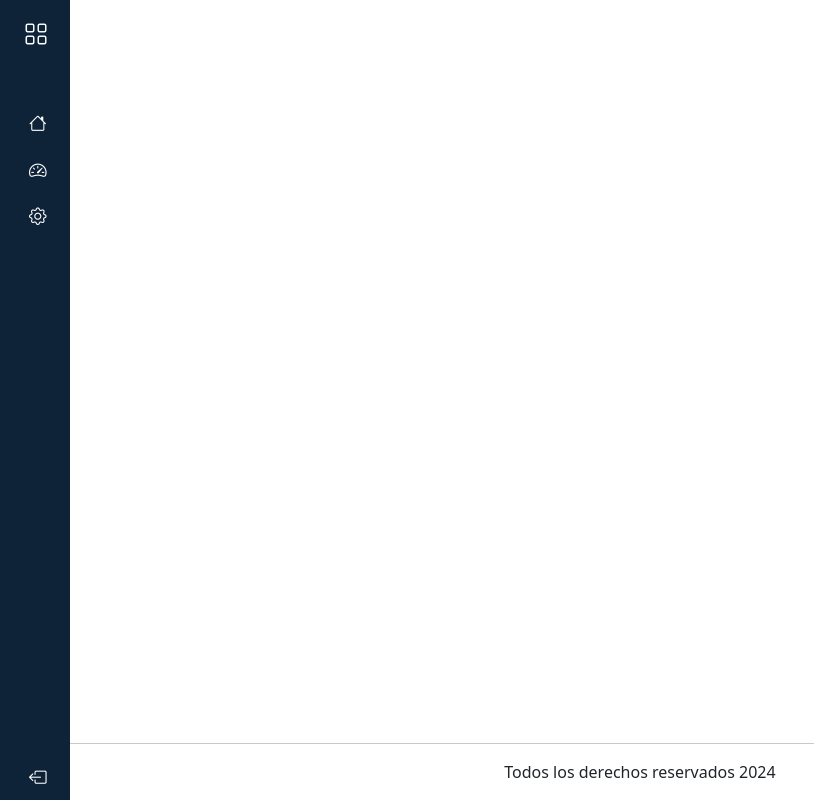
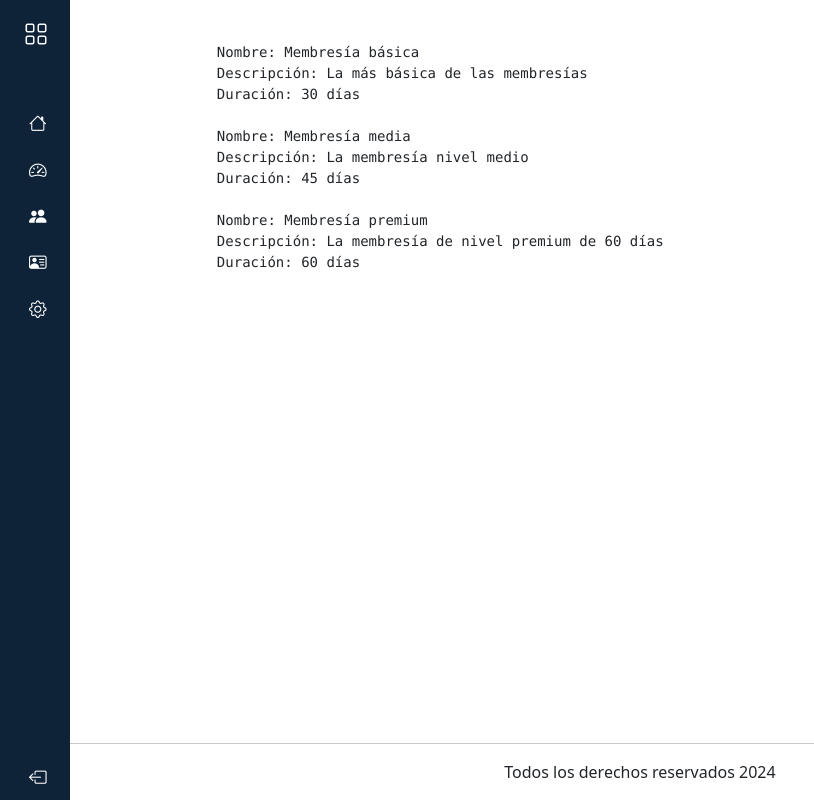
Before and after one commit to danieljpay/gymbro_front, an Angular app: page /memberships in a window 1280 px wide. Before the commit this address led to /. Shown: the whole page, without its empty margins (0-814 px from the left). Built offline with nearby package versions, Linux system fonts and the light colour scheme.

Commit message:
routes to show clients and memberships added

```diff
--- /dev/null
+++ b/src/app/pages/clients/clients.component.html
@@ -0,0 +1,11 @@
+<div class="container">
+    <pre>
+        <code>
+            @for(client of CLIENTS; track client.id) {
+                <label for="">Nombre: {{ client.name }} {{ client.last_name }}</label>
+                <label for="">Teléfono: {{ client.phone }}</label>
+                <label for="">Email: {{ client.email }}</label>
+            }
+        </code>
+    </pre>
+</div>
--- /dev/null
+++ b/src/app/pages/clients/clients.component.ts
@@ -0,0 +1,26 @@
+import { Component } from '@angular/core';
+import { CommonModule } from '@angular/common';
+
+import { Client } from '../../models/client.model';
+import { ClientsService } from '../../services/clients.service';
+
+@Component({
+  selector: 'app-clients',
+  standalone: true,
+  imports: [CommonModule],
+  templateUrl: './clients.component.html',
+  styleUrl: './clients.component.scss'
+})
+export class ClientsComponent {
+  CLIENTS: Client[] = [];
+
+  constructor(private client_service: ClientsService) {}
+
+  ngOnInit(): void {
+    this.loadClients();
+  }
+
+  loadClients() {
+    this.CLIENTS = this.client_service.getClients();
+  }
+}
--- /dev/null
+++ b/src/app/pages/memberships/memberships.component.html
@@ -0,0 +1,11 @@
+<div class="container">
+    <pre>
+        <code>
+            @for(membership of MEMBERSHIPS; track membership.id) {
+                <label for="">Nombre: {{ membership.name }}</label>
+                <label for="">Descripción: {{ membership.description }}</label>
+                <label for="">Duración: {{ membership.duration }}</label>
+            }
+        </code>
+    </pre>
+</div>
--- /dev/null
+++ b/src/app/pages/memberships/memberships.component.ts
@@ -0,0 +1,26 @@
+import { CommonModule } from '@angular/common';
+import { Component } from '@angular/core';
+import { Membership } from '../../models/membership.model';
+import { MembershipsService } from '../../services/memberships.service';
+
+@Component({
+  selector: 'app-memberships',
+  standalone: true,
+  imports: [CommonModule],
+  templateUrl: './memberships.component.html',
+  styleUrl: './memberships.component.scss'
+})
+export class MembershipsComponent {
+
+  MEMBERSHIPS: Membership[] = [];
+
+  constructor(private membership_service: MembershipsService) {}
+
+  ngOnInit(): void {
+    this.loadMemberships();
+  }
+
+  loadMemberships() {
+    this.MEMBERSHIPS = this.membership_service.getMemberships();
+  }
+}
--- a/src/app/shared/sidebar/sidebar.component.html
+++ b/src/app/shared/sidebar/sidebar.component.html
@@ -10,15 +10,27 @@
         </div>
         <ul class="sidebar-nav">
             <li class="sidebar-item">
-                <a [routerLink]="[ '/']" class="sidebar-link">
+                <a [routerLink]="['/']" class="sidebar-link">
                     <i class="bi bi-house"></i>
                     <span>Inicio</span>
                 </a>
             </li>
             <li class="sidebar-item">
-                <a [routerLink]="[ '/dashboard']" class="sidebar-link">
+                <a [routerLink]="['/dashboard']" class="sidebar-link">
                     <i class="bi bi-speedometer2"></i>
                     <span>Dashboard</span>
+                </a>
+            </li>
+            <li class="sidebar-item">
+                <a [routerLink]="['/clients']" class="sidebar-link">
+                    <i class="bi bi-people-fill"></i>
+                    <span>Clientes</span>
+                </a>
+            </li>
+            <li class="sidebar-item">
+                <a [routerLink]="['/memberships']" class="sidebar-link">
+                    <i class="bi bi-person-vcard"></i>
+                    <span>Membresías</span>
                 </a>
             </li>
             <!-- <li class="sidebar-item">
```
Also changed, not shown: src/app/app.routes.ts (+8 -0 lines), src/app/pages/clients/clients.component.scss (added), src/app/pages/memberships/memberships.component.scss (added), 2 other files (tests, documents, lock files or other folders).
